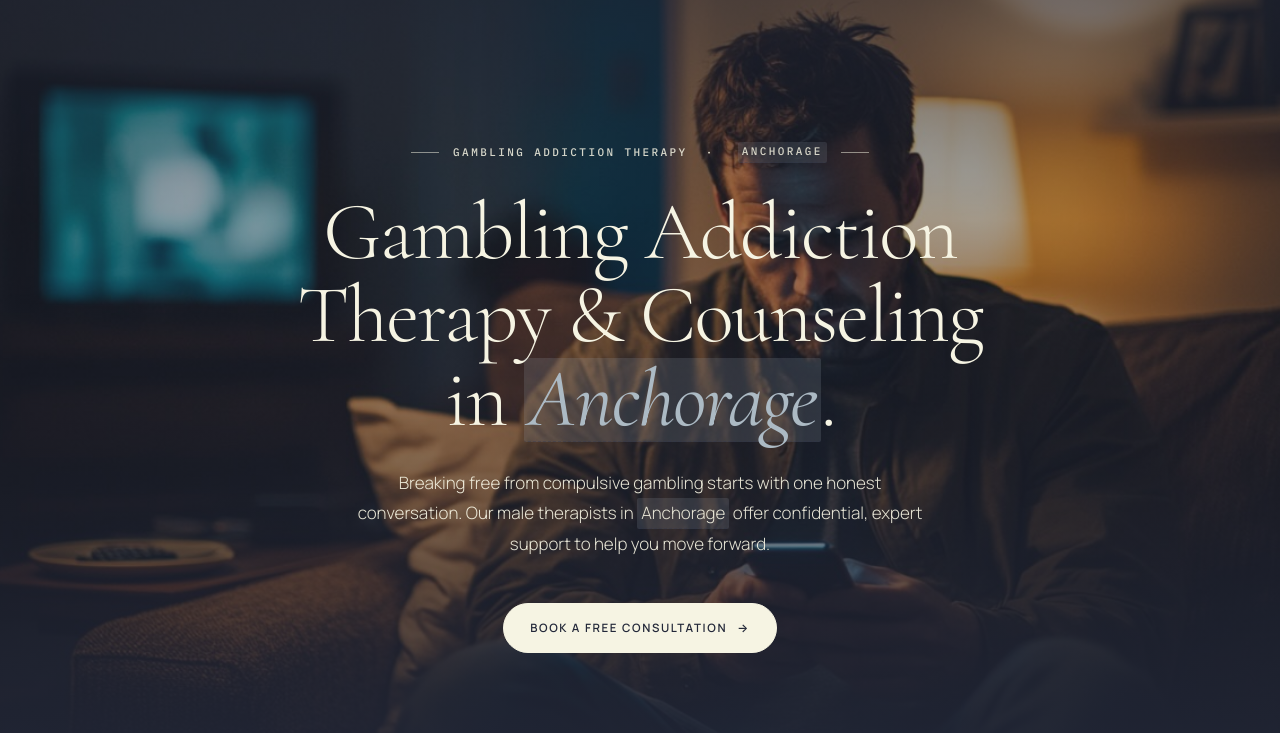
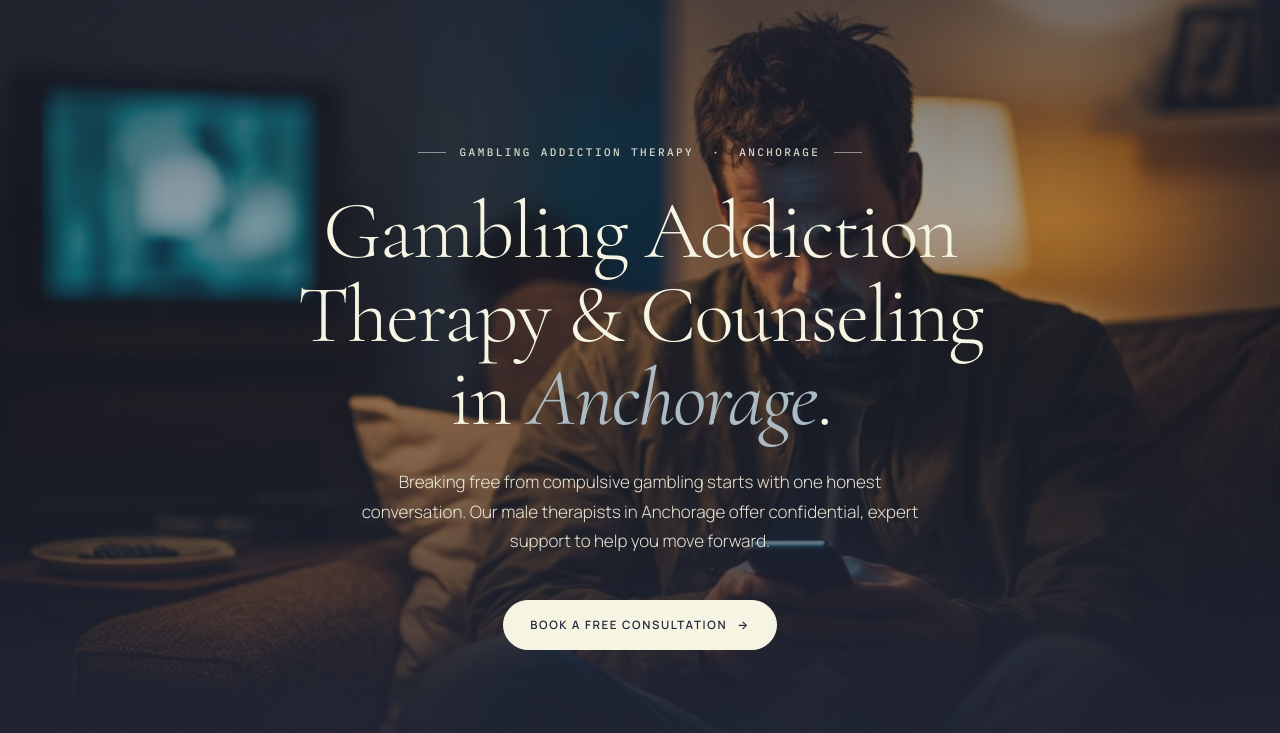
Before and after one commit to anchormenstherapy/anchor-mens-therapy, a plain HTML site: page gambling-addiction-therapy-anchorage.html in a window 1280 px wide. Shown: the part 67-800 px from the top of the page. Drawn offline with nearby package versions, Linux system fonts and the light colour scheme.

Commit message:
Add files via upload

```diff
--- a/gambling-addiction-therapy-anchorage.html
+++ b/gambling-addiction-therapy-anchorage.html
@@ -122,6 +122,7 @@
 
   @media (max-width: 640px) {
     .issue-hero { padding: 140px 0 64px; min-height: 540px; }
+    .issue-hero .eyebrow { display: none; }
   }
 </style>
 </head>
@@ -138,9 +139,9 @@
 <section class="issue-hero" data-screen-label="01 Hero">
   <div class="issue-hero-bg" aria-hidden="true"></div>
   <div class="wrap">
-    <div class="eyebrow">Gambling Addiction Therapy &nbsp;&middot;&nbsp; <span class="var">Anchorage</span></div>
-    <h1>Gambling Addiction Therapy &amp; Counseling in <em><span class="var">Anchorage</span></em>.</h1>
-    <p class="sub">Breaking free from compulsive gambling starts with one honest conversation. Our male therapists in <span class="var">Anchorage</span> offer confidential, expert support to help you move forward.</p>
+    <div class="eyebrow">Gambling Addiction Therapy &nbsp;&middot;&nbsp; Anchorage</div>
+    <h1>Gambling Addiction Therapy &amp; Counseling in <em>Anchorage</em>.</h1>
+    <p class="sub">Breaking free from compulsive gambling starts with one honest conversation. Our male therapists in Anchorage offer confidential, expert support to help you move forward.</p>
     <div class="issue-hero-actions">
       <a href="https://anchormenstherapy.com/book-consultation" class="cta"><span>Book A Free Consultation</span> <span class="arr">&rarr;</span></a>
     </div>
@@ -156,7 +157,7 @@
     <h2 class="section-title">You Deserve More Than <em>the Next Bet</em>.</h2>
     <p>Isolation can make compulsive gambling worse. When you're surrounded by long winters and limited outlets, gambling can become a way to feel something — excitement, control, or escape. And before you know it, a habit becomes a trap.</p>
     <p>Gambling addiction isn't about willpower or weakness. The brain becomes wired to chase that rush, and breaking that cycle requires more than just deciding to stop. It takes understanding what gambling has been providing — and finding better ways to meet those needs.</p>
-    <p>Our male therapists work with men across <span class="var">Anchorage</span> who are ready to address the real drivers behind their gambling. Sessions are private, practical, and built around your specific situation.</p>
+    <p>Our male therapists work with men across Anchorage who are ready to address the real drivers behind their gambling. Sessions are private, practical, and built around your specific situation.</p>
   </div>
 </section>
 
@@ -207,7 +208,7 @@
 <section class="cta-band" data-screen-label="04 CTA Band">
   <div class="wrap">
     <div class="cta-band-grid">
-      <h2>Connect With a Gambling Addiction Therapist in <em><span class="var">Anchorage</span></em>.</h2>
+      <h2>Connect With a Gambling Addiction Therapist in <em>Anchorage</em>.</h2>
       <a href="https://anchormenstherapy.com/book-consultation" class="cta"><span>Book A Free Consultation</span> <span class="arr">&rarr;</span></a>
     </div>
   </div>
@@ -301,8 +302,8 @@
   <div class="wrap">
     <div class="team-head">
       <div class="eyebrow center">Our team</div>
-      <h2 class="section-title">Meet Our Male Therapists &amp; Counselors in <em><span class="var">Anchorage</span></em>.</h2>
-      <p class="intro">Every therapist at Anchor Men's Therapy is a man. Our <span class="var">Anchorage</span>-serving therapists specialize in gambling addiction, financial stress, and the issues that often sit underneath — anxiety, avoidance, relationship strain, and emotional disconnection.</p>
+      <h2 class="section-title">Meet Our Male Therapists &amp; Counselors in <em>Anchorage</em>.</h2>
+      <p class="intro">Every therapist at Anchor Men's Therapy is a man. Our Anchorage-serving therapists specialize in gambling addiction, financial stress, and the issues that often sit underneath — anxiety, avoidance, relationship strain, and emotional disconnection.</p>
     </div>
     <div class="team-grid">
       <article class="therapist">
@@ -423,7 +424,7 @@
     <p>Book a free consultation with a male therapist in Anchorage who understands gambling addiction. See whether this is the right fit, on your timing and your terms.</p>
     <div class="final-cta-actions">
       <a href="https://anchormenstherapy.com/book-consultation" class="cta"><span>Book A Free Consultation</span> <span class="arr">&rarr;</span></a>
-      <a href="Gambling Addiction Therapy.html" class="cta outline"><span>Back to All Cities</span></a>
+      <a href="/gambling-addiction-therapy" class="cta outline"><span>Back to All Cities</span></a>
     </div>
   </div>
 </section>
```
Also changed, not shown: gambling-addiction-therapy.html (+1 -0 lines).
